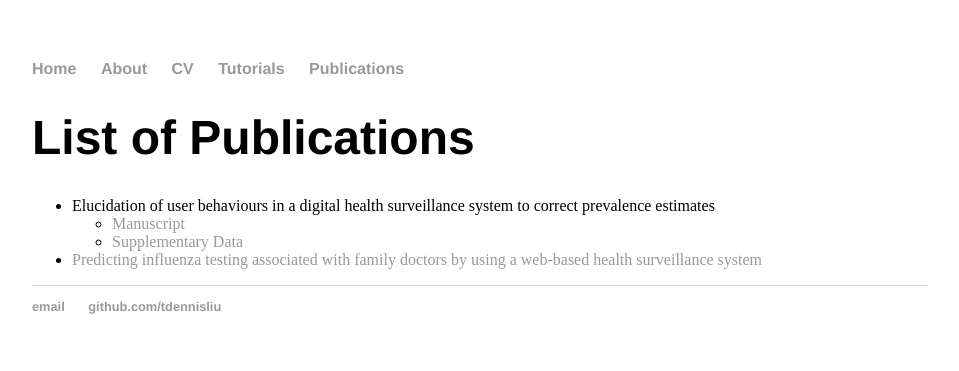
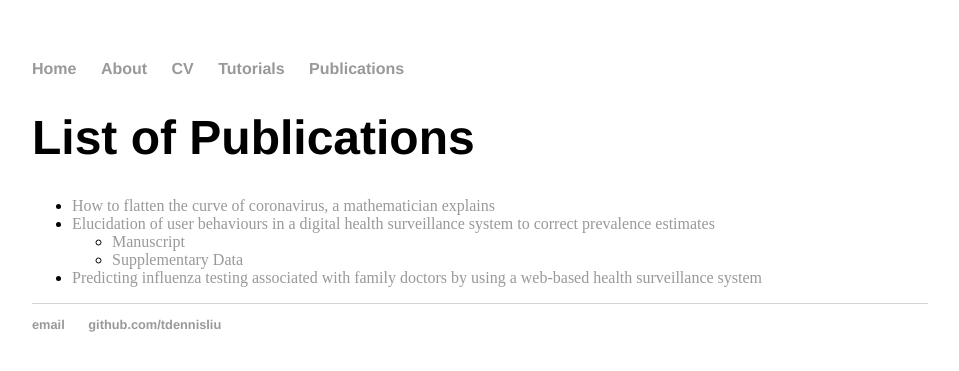
Before and after one commit to tdennisliu/tdennisliu.github.io, a Jekyll site: the page built from publications/index.html, in a window 1280 px wide. Shown: the top 371 px of the page, without its empty margins (160-1119 px from the left). Built offline with Jekyll 4.4.1, drawn with Linux system fonts in a browser that asks for light colours.

Commit message:
added Conversation article

```diff
--- a/publications/index.html
+++ b/publications/index.html
@@ -5,6 +5,7 @@
 
 <h1> List of Publications</h1>
     <ul>
+        <li><a href="https://theconversation.com/how-to-flatten-the-curve-of-coronavirus-a-mathematician-explains-133514">How to flatten the curve of coronavirus, a mathematician explains</li>
         <li>Elucidation of user behaviours in a digital health surveillance system to correct prevalence estimates
             <ul>
                 <li><a href="https://doi.org/10.1101/19003715">Manuscript</a></li>
```
